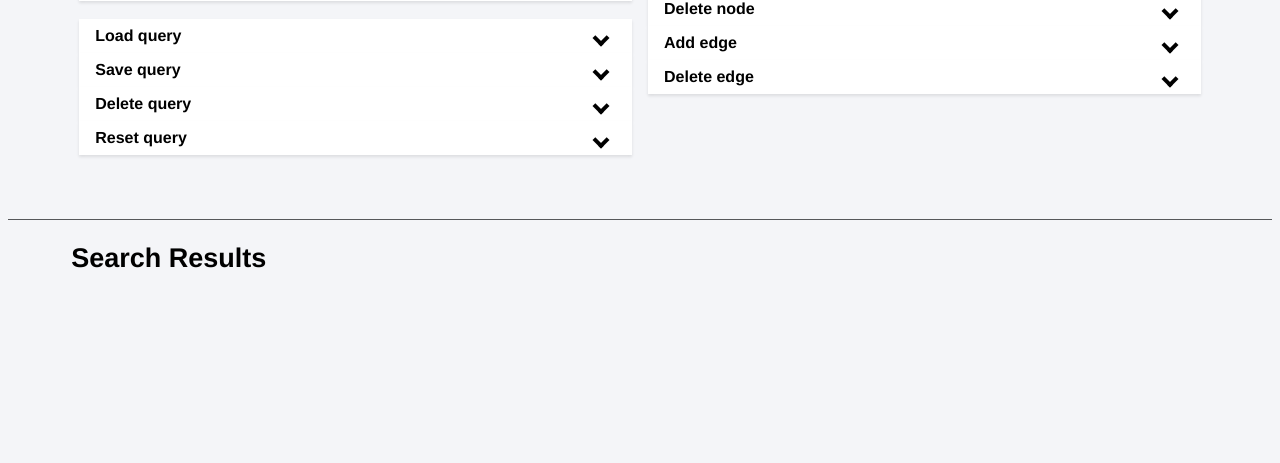
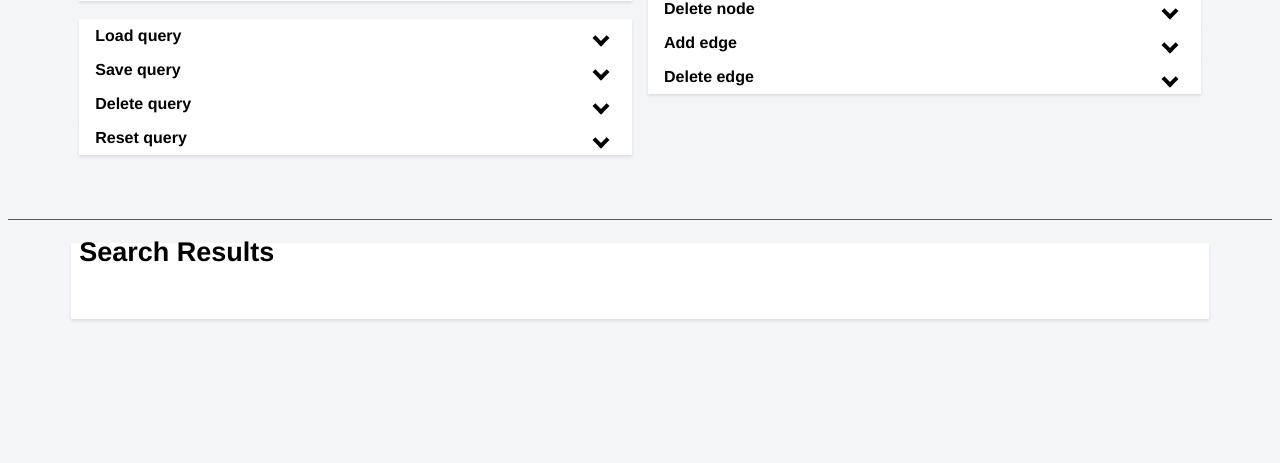
Before and after one commit to OnizukaLab/Similarity_Search_on_Computational_Notebooks, a Django app: page /interface/form in a window 1280 px wide. Shown: the part 517-980 px from the top of the page. Before the commit the page ends 785 px from the top, so only its background shows below. Run offline with Django 3.2, Linux system fonts and the light colour scheme; data comes from the database, SQL or seed files in the repository.

Commit message:
デザイン修正

```diff
--- a/retrieval_system/interface/static/interface/css/style.css
+++ b/retrieval_system/interface/static/interface/css/style.css
@@ -171,8 +171,9 @@
 
 .result_inner{
     background-color: white;
-    padding: 0 0.3rem;
+    padding: 0 0.5rem 1.0rem;
     box-shadow: 0 2px 3px rgb(0 0 0 / 10%);
+    line-height: 105%;
 }
 
 
--- a/retrieval_system/interface/templates/interface/index.html
+++ b/retrieval_system/interface/templates/interface/index.html
@@ -270,11 +270,14 @@
 
     <div class="result">
         <div class="wrap">
-            <h2 class="result_title">Search Results</h2>
-            <div class="search_time">{{search_time}}</div>
-            {% for item in arranged_result %}
-            <span class="ranking">{{item.rank}}  </span><a href="{{item.nb_url}}">{{item.nb_name}}</a><br/>
-            {% endfor %}
+            <div class="result_inner">
+                <h2 class="result_title">Search Results</h2>
+                <div class="search_time">{{search_time}}</div>
+                {% for item in arranged_result %}
+                <span class="ranking">{{item.rank}}  </span><a href="{{item.nb_url}}">{{item.nb_name}}</a><br/>
+                {% endfor %}
+                <br/>
+            </div>
         </div>
     </div>
 
```
